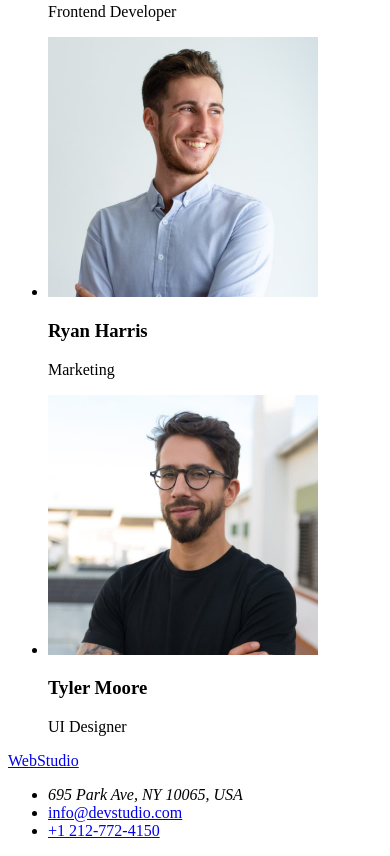
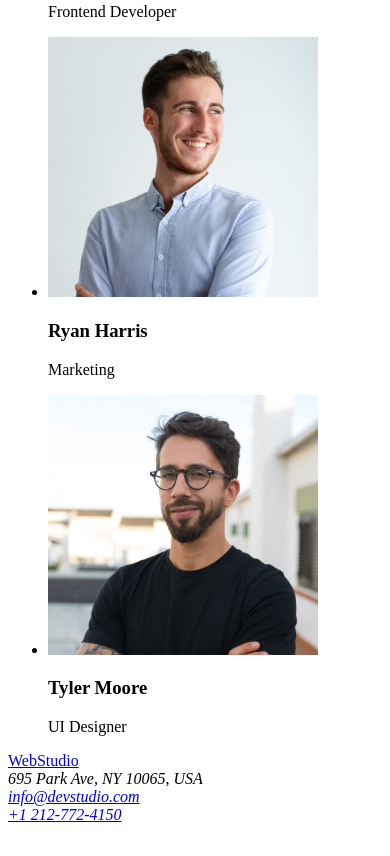
Before and after one commit to panabogdanc/goit-markup-hw-01, a plain HTML site: page index.html in a window 390 px wide. Shown: the part 2368-3224 px from the top of the page. After the commit the page ends 3200 px from the top, so only its background shows below. Drawn offline with Linux system fonts and the light colour scheme.

Commit message:
Update in address tag
Added mail information and phone number in address tag.

```diff
--- a/index.html
+++ b/index.html
@@ -136,11 +136,11 @@
 
     <footer>
       <a href="https://panabogdanc.github.io/goit-markup-hw-01/">WebStudio</a>
-      <ul>
-        <li><address>695 Park Ave, NY 10065, USA</address></li>
-        <li><a href="mailto:info@devstudio.com">info@devstudio.com</a></li>
-        <li><a href="tel:+1212-772-4150">+1 212-772-4150</a></li>
-      </ul>
+      <address>
+        695 Park Ave, NY 10065, USA<br />
+        <a href="mailto:info@devstudio.com">info@devstudio.com</a><br />
+        <a href="tel:+1212-772-4150">+1 212-772-4150</a>
+      </address>
     </footer>
   </body>
 </html>
```
